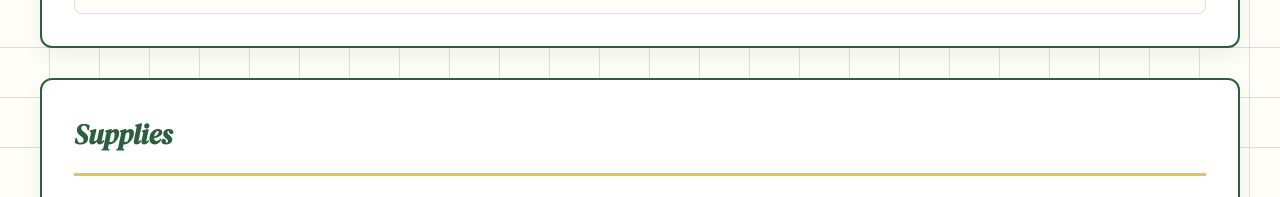
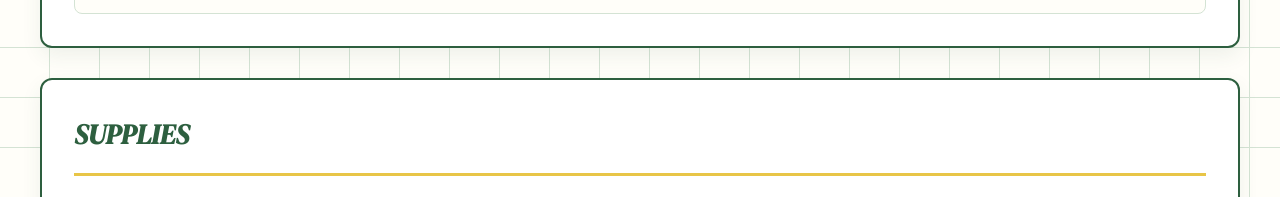
Before and after one commit to tmnmoreira/boainventory, a plain HTML site: page index.html in a window 1280 px wide. Shown: the part 7753-7950 px from the top of the page. Drawn offline with Linux system fonts and the light colour scheme.

Commit message:
Update index.html

```diff
--- a/index.html
+++ b/index.html
@@ -1143,7 +1143,7 @@
                 "notes": "1 box"
         },
         {
-                "category": "Supplies",
+                "category": "SUPPLIES",
                 "item": "Gloves Small",
                 "current_stock": "",
                 "minimum_stock": 4.0,
@@ -1152,7 +1152,7 @@
                 "notes": ""
         },
         {
-                "category": "Supplies",
+                "category": "SUPPLIES",
                 "item": "Gloves Large",
                 "current_stock": "",
                 "minimum_stock": 4.0,
@@ -1161,7 +1161,7 @@
                 "notes": ""
         },
         {
-                "category": "Supplies",
+                "category": "SUPPLIES",
                 "item": "Spoons Sleeves",
                 "current_stock": "",
                 "minimum_stock": 4.0,
@@ -1170,7 +1170,7 @@
                 "notes": ""
         },
         {
-                "category": "Supplies",
+                "category": "SUPPLIES",
                 "item": "Spoons Individual",
                 "current_stock": "",
                 "minimum_stock": 100,
@@ -1179,7 +1179,7 @@
                 "notes": ""
         },
         {
-                "category": "Supplies",
+                "category": "SUPPLIES",
                 "item": "Napkins",
                 "current_stock": "",
                 "minimum_stock": 1.0,
@@ -1188,7 +1188,7 @@
                 "notes": ""
         },
         {
-                "category": "Supplies",
+                "category": "SUPPLIES",
                 "item": "Small Straws",
                 "current_stock": "",
                 "minimum_stock": 1.0,
@@ -1197,7 +1197,7 @@
                 "notes": ""
         },
         {
-                "category": "Supplies",
+                "category": "SUPPLIES",
                 "item": "Large Straws",
                 "current_stock": "",
                 "minimum_stock": 1.0,
@@ -1206,7 +1206,7 @@
                 "notes": ""
         },
         {
-                "category": "Supplies",
+                "category": "SUPPLIES",
                 "item": "16oz Bowls",
                 "current_stock": "",
                 "minimum_stock": 4.0,
@@ -1215,7 +1215,7 @@
                 "notes": ""
         },
         {
-                "category": "Supplies",
+                "category": "SUPPLIES",
                 "item": "12oz Bowls",
                 "current_stock": "",
                 "minimum_stock": 4.0,
@@ -1224,7 +1224,7 @@
                 "notes": ""
         },
         {
-                "category": "Supplies",
+                "category": "SUPPLIES",
                 "item": "5.5oz Bowls",
                 "current_stock": "",
                 "minimum_stock": 100.0,
@@ -1233,7 +1233,7 @@
                 "notes": ""
         },
         {
-                "category": "Supplies",
+                "category": "SUPPLIES",
                 "item": "Dome Bowl Lids",
                 "current_stock": "",
                 "minimum_stock": 4.0,
@@ -1242,7 +1242,7 @@
                 "notes": ""
         },
         {
-                "category": "Supplies",
+                "category": "SUPPLIES",
                 "item": "Flat Bowl Lids",
                 "current_stock": "",
                 "minimum_stock": 2.0,
@@ -1251,7 +1251,7 @@
                 "notes": ""
         },
         {
-                "category": "Supplies",
+                "category": "SUPPLIES",
                 "item": "5.5oz Bowl Lids",
                 "current_stock": "",
                 "minimum_stock": 100.0,
@@ -1260,7 +1260,7 @@
                 "notes": ""
         },
         {
-                "category": "Supplies",
+                "category": "SUPPLIES",
                 "item": "Drink Holders (2)",
                 "current_stock": "",
                 "minimum_stock": 1.0,
@@ -1269,7 +1269,7 @@
                 "notes": ""
         },
         {
-                "category": "Supplies",
+                "category": "SUPPLIES",
                 "item": "12oz Hot Cups",
                 "current_stock": "",
                 "minimum_stock": 100.0,
@@ -1278,7 +1278,7 @@
                 "notes": ""
         },
         {
-                "category": "Supplies",
+                "category": "SUPPLIES",
                 "item": "16oz Hot Cups",
                 "current_stock": "",
                 "minimum_stock": 100.0,
@@ -1287,7 +1287,7 @@
                 "notes": ""
         },
         {
-                "category": "Supplies",
+                "category": "SUPPLIES",
                 "item": "20oz Hot Cups",
                 "current_stock": "",
                 "minimum_stock": 100.0,
@@ -1296,7 +1296,7 @@
                 "notes": ""
         },
         {
-                "category": "Supplies",
+                "category": "SUPPLIES",
                 "item": "16oz Plastic Cups",
                 "current_stock": "",
                 "minimum_stock": 100.0,
@@ -1305,7 +1305,7 @@
                 "notes": ""
         },
         {
-                "category": "Supplies",
+                "category": "SUPPLIES",
                 "item": "20oz Plastic Cups",
                 "current_stock": "",
                 "minimum_stock": 100.0,
@@ -1314,7 +1314,7 @@
                 "notes": ""
         },
         {
-                "category": "Supplies",
+                "category": "SUPPLIES",
                 "item": "Water Cups",
                 "current_stock": "",
                 "minimum_stock": 25.0,
@@ -1323,7 +1323,7 @@
                 "notes": ""
         },
         {
-                "category": "Supplies",
+                "category": "SUPPLIES",
                 "item": "Hot Lids",
                 "current_stock": "",
                 "minimum_stock": 100.0,
@@ -1332,7 +1332,7 @@
                 "notes": ""
         },
         {
-                "category": "Supplies",
+                "category": "SUPPLIES",
                 "item": "Cold Lids",
                 "current_stock": "",
                 "minimum_stock": 100.0,
@@ -1341,7 +1341,7 @@
                 "notes": ""
         },
         {
-                "category": "Supplies",
+                "category": "SUPPLIES",
                 "item": "Coffee Cold Lids",
                 "current_stock": "",
                 "minimum_stock": 1.0,
@@ -1350,7 +1350,7 @@
                 "notes": ""
         },
         {
-                "category": "Supplies",
+                "category": "SUPPLIES",
                 "item": "Small Paper Bags",
                 "current_stock": "",
                 "minimum_stock": 0.0,
@@ -1359,7 +1359,7 @@
                 "notes": "Buy 1"
         },
         {
-                "category": "Supplies",
+                "category": "SUPPLIES",
                 "item": "Pastry Bags",
                 "current_stock": "",
                 "minimum_stock": 1.0,
@@ -1368,7 +1368,7 @@
                 "notes": ""
         },
         {
-                "category": "Supplies",
+                "category": "SUPPLIES",
                 "item": "Printer Paper",
                 "current_stock": "",
                 "minimum_stock": 3.0,
@@ -1377,7 +1377,7 @@
                 "notes": ""
         },
         {
-                "category": "Supplies",
+                "category": "SUPPLIES",
                 "item": "Toilet Bowl Cleaner",
                 "current_stock": "",
                 "minimum_stock": 1.0,
@@ -1386,7 +1386,7 @@
                 "notes": ""
         },
         {
-                "category": "Supplies",
+                "category": "SUPPLIES",
                 "item": "Clorox Wipes",
                 "current_stock": "",
                 "minimum_stock": 1.0,
@@ -1395,7 +1395,7 @@
                 "notes": ""
         },
         {
-                "category": "Supplies",
+                "category": "SUPPLIES",
                 "item": "Paper Towel Rolls (dispenser)",
                 "current_stock": "",
                 "minimum_stock": 1.0,
@@ -1404,7 +1404,7 @@
                 "notes": ""
         },
         {
-                "category": "Supplies",
+                "category": "SUPPLIES",
                 "item": "Paper Towel",
                 "current_stock": "",
                 "minimum_stock": 3.0,
@@ -1413,7 +1413,7 @@
                 "notes": ""
         },
         {
-                "category": "Supplies",
+                "category": "SUPPLIES",
                 "item": "All Purpose Cleaner",
                 "current_stock": "",
                 "minimum_stock": 1.0,
@@ -1422,7 +1422,7 @@
                 "notes": ""
         },
         {
-                "category": "Supplies",
+                "category": "SUPPLIES",
                 "item": "Coffee Rags",
                 "current_stock": "",
                 "minimum_stock": 4.0,
@@ -1431,7 +1431,7 @@
                 "notes": ""
         },
         {
-                "category": "Supplies",
+                "category": "SUPPLIES",
                 "item": "Sanitize Tabs",
                 "current_stock": "",
                 "minimum_stock": 1.0,
@@ -1440,7 +1440,7 @@
                 "notes": ""
         },
         {
-                "category": "Supplies",
+                "category": "SUPPLIES",
                 "item": "Rinza",
                 "current_stock": "",
                 "minimum_stock": 1.0,
@@ -1449,7 +1449,7 @@
                 "notes": ""
         },
         {
-                "category": "Supplies",
+                "category": "SUPPLIES",
                 "item": "Cafiza",
                 "current_stock": "",
                 "minimum_stock": 1.0,
@@ -1458,7 +1458,7 @@
                 "notes": ""
         },
         {
-                "category": "Supplies",
+                "category": "SUPPLIES",
                 "item": "Grindz",
                 "current_stock": "",
                 "minimum_stock": 1.0,
@@ -1467,7 +1467,7 @@
                 "notes": ""
         },
         {
-                "category": "Supplies",
+                "category": "SUPPLIES",
                 "item": "Dish Soap",
                 "current_stock": "",
                 "minimum_stock": 1.0,
@@ -1476,7 +1476,7 @@
                 "notes": ""
         },
         {
-                "category": "Dish Soap",
+                "category": "SUPPLIES",
                 "item": "Hand Soap (foaming)",
                 "current_stock": "",
                 "minimum_stock": 0.0,
@@ -1485,7 +1485,7 @@
                 "notes": ""
         },
         {
-                "category": "Supplies",
+                "category": "SUPPLIES",
                 "item": "Fruit Cleaner",
                 "current_stock": "",
                 "minimum_stock": 1.0,
@@ -1494,7 +1494,7 @@
                 "notes": ""
         },
         {
-                "category": "Supplies",
+                "category": "SUPPLIES",
                 "item": "Toilet Paper",
                 "current_stock": "",
                 "minimum_stock": 1.0,
```
